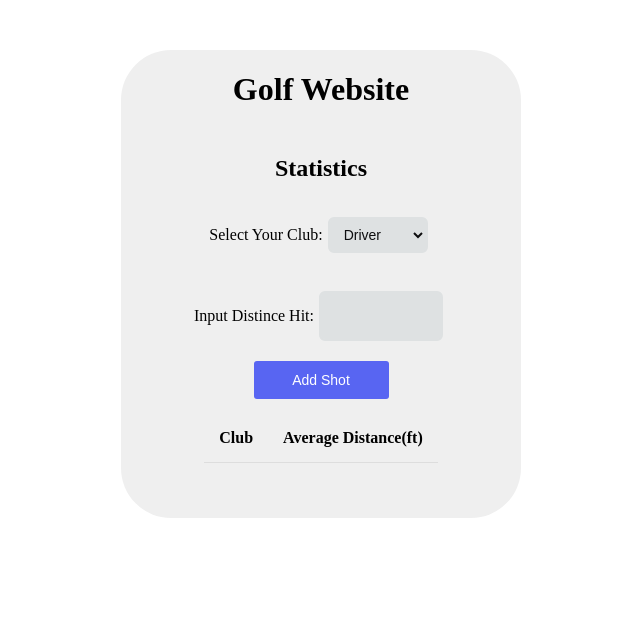
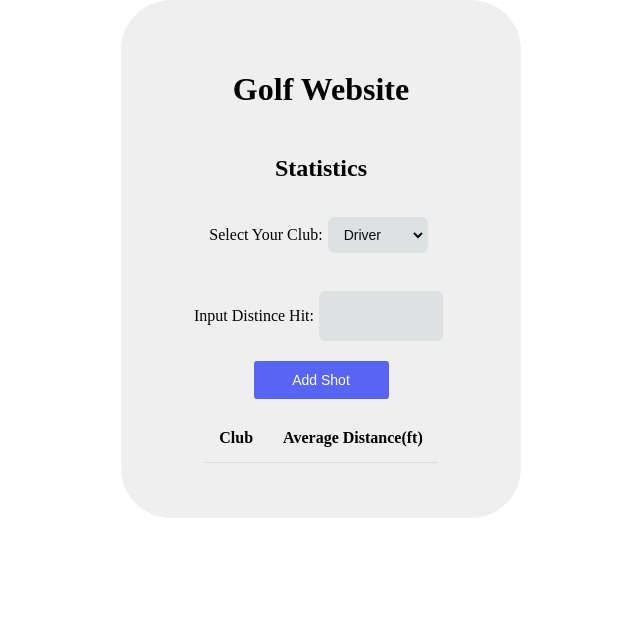
Before and after one commit to Rory3140/GolfWebsite, a PHP site: page / in a window 1280 px wide. Shown: the top 617 px of the page, without its empty margins (319-959 px from the left). Run offline with PHP 8.4, Linux system fonts and the light colour scheme; data that the repository does not hold is empty.

Commit message:
fixed padding

```diff
--- a/styles.css
+++ b/styles.css
@@ -6,7 +6,6 @@ html {
 body {
     display: table-cell;
     vertical-align: middle;
-    padding-top: 50px;
 }
 
 header {
@@ -26,6 +25,7 @@ header {
 .mainContainer {
     background-color: #EFEFEF;
     border-radius: 50px;
+    padding-top: 50px;
     padding-bottom: 50px;
     width: 400px;
 }
```
